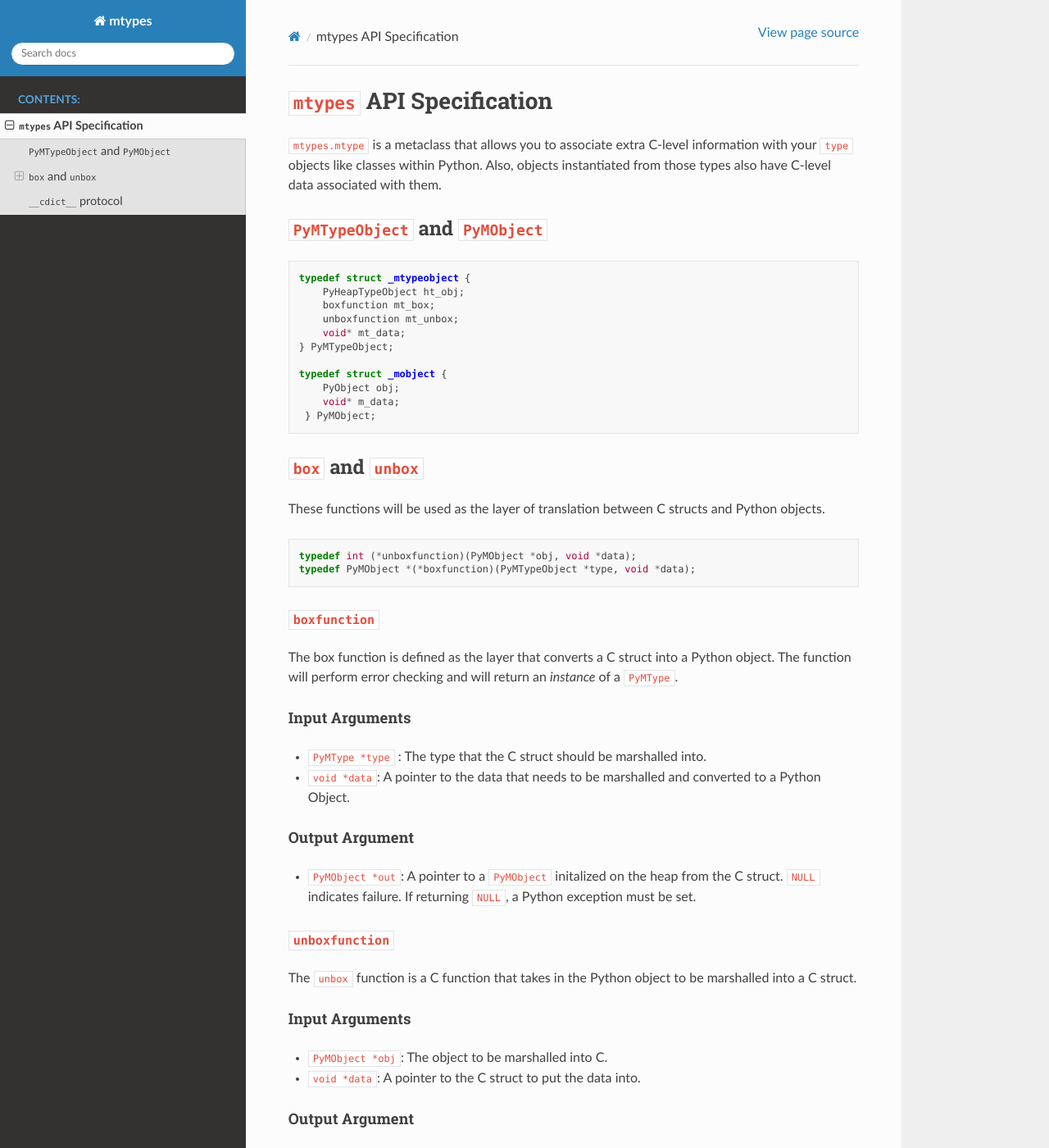
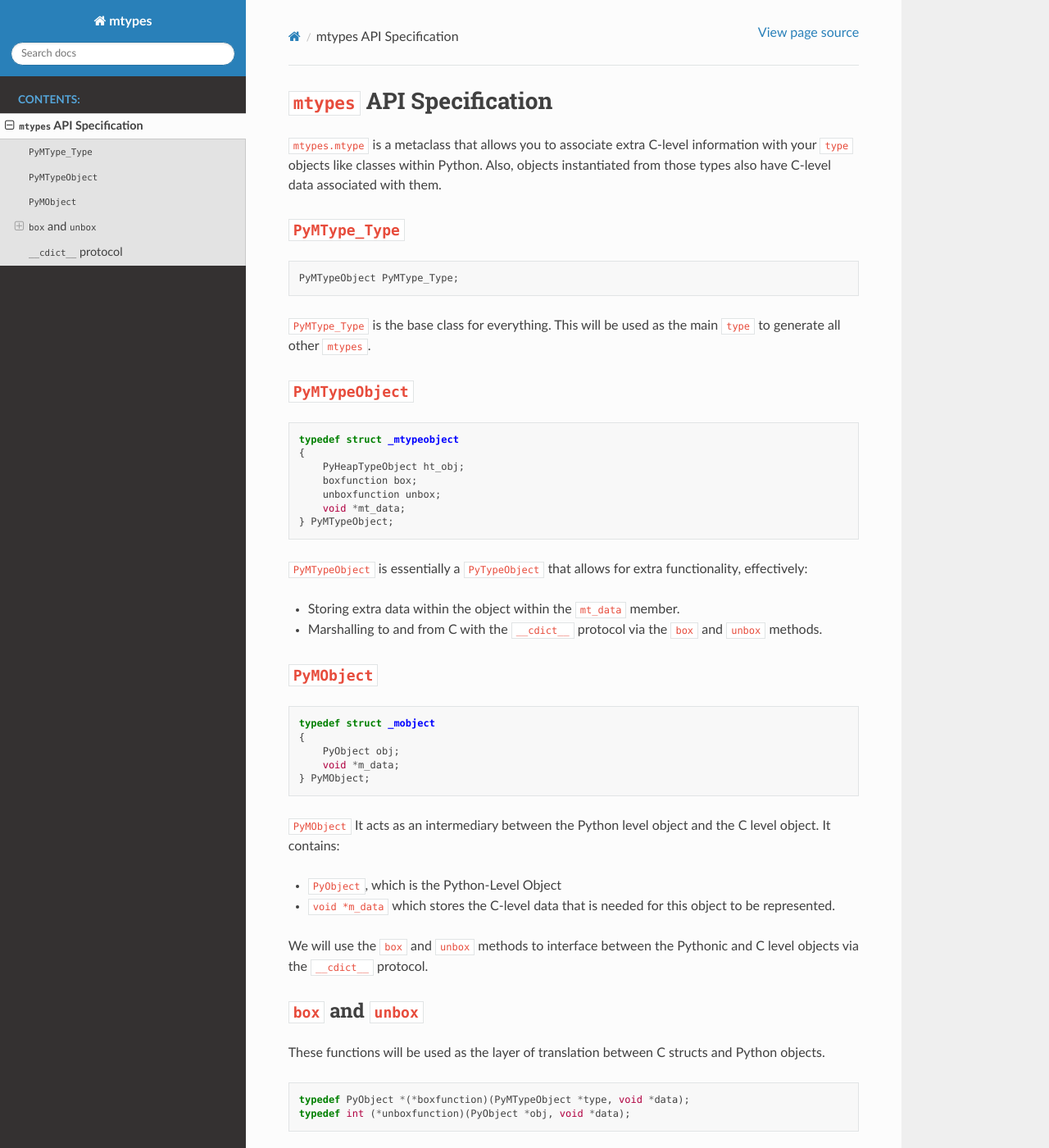
Before and after one commit to Quansight-Labs/mtypes, a Sphinx documentation site: the page built from docs/api-spec.rst, in a window 1280 px wide and 1400 px high. Shown: the whole window at 82% size. Built offline with Sphinx 7.4.7 and the Read the Docs theme 2.0.0, drawn with Linux system fonts in a browser that asks for light colours; some of the changed text lies outside the part shown.

Commit message:
Updated API spec.
Co-authored-by: Anirrudh Krishnan <anik597@gmail.com>

```diff
--- a/docs/api-spec.rst
+++ b/docs/api-spec.rst
@@ -6,22 +6,56 @@ C-level information with your ``type`` objects like classes within
 Python. Also, objects instantiated from those types also have C-level
 data associated with them.
 
-``PyMTypeObject`` and ``PyMObject``
------------------------------------
+``PyMType_Type``
+-----------------
 
 .. code:: c
 
-   typedef struct _mtypeobject {
-       PyHeapTypeObject ht_obj;
-       boxfunction mt_box;
-       unboxfunction mt_unbox;
-       void* mt_data;
-   } PyMTypeObject;
+    PyMTypeObject PyMType_Type;
 
-   typedef struct _mobject {
-       PyObject obj;
-       void* m_data;
+``PyMType_Type`` is the base class for everything. This will be used
+as the main ``type`` to generate all other ``mtypes``.
+
+``PyMTypeObject``
+-----------------
+
+.. code:: c
+
+    typedef struct _mtypeobject
+    {
+        PyHeapTypeObject ht_obj;
+        boxfunction box;
+        unboxfunction unbox;
+        void *mt_data;
+    } PyMTypeObject;
+
+``PyMTypeObject`` is essentially a ``PyTypeObject`` that allows for extra
+functionality, effectively:
+
+- Storing extra data within the object within the ``mt_data`` member.
+- Marshalling to and from C with the ``__cdict__`` protocol via the
+  ``box`` and ``unbox`` methods.
+
+
+``PyMObject``
+--------------
+.. code:: c
+
+    typedef struct _mobject
+    {
+        PyObject obj;
+        void *m_data;
     } PyMObject;
+
+``PyMObject`` It acts as an intermediary between the Python level
+object and the C level object. It contains:
+
+- ``PyObject``, which is the Python-Level Object
+- ``void *m_data`` which stores the C-level data that is needed
+  for this object to be represented.
+
+We will use the ``box`` and ``unbox`` methods to interface between
+the Pythonic and C level objects via the ``__cdict__`` protocol.
 
 ``box`` and ``unbox``
 ---------------------
@@ -31,8 +65,8 @@ structs and Python objects.
 
 .. code:: c
 
-   typedef int (*unboxfunction)(PyMObject *obj, void *data);
-   typedef PyMObject *(*boxfunction)(PyMTypeObject *type, void *data);
+    typedef PyObject *(*boxfunction)(PyMTypeObject *type, void *data);
+    typedef int (*unboxfunction)(PyObject *obj, void *data);
 
 ``boxfunction``
 ~~~~~~~~~~~~~~~
@@ -44,7 +78,7 @@ an *instance* of a ``PyMType``.
 Input Arguments
 ^^^^^^^^^^^^^^^
 
--  ``PyMType *type`` : The type that the C struct should be marshalled
+-  ``PyMTypeObject *type`` : The type that the C struct should be marshalled
    into.
 -  ``void *data``: A pointer to the data that needs to be marshalled and
    converted to a Python Object.
@@ -52,9 +86,11 @@ Input Arguments
 Output Argument
 ^^^^^^^^^^^^^^^
 
--  ``PyMObject *out``: A pointer to a ``PyMObject`` initalized on
-   the heap from the C struct. ``NULL`` indicates failure. If returning
-   ``NULL``, a Python exception must be set.
+- ``PyObject *out``: A pointer to a ``PyObject`` initalized on
+  the heap from the C struct. ``NULL`` indicates failure. If returning
+  ``NULL``, a Python exception must be set. The returned object must be
+  a pointer to either a ``PyMTypeObject`` or ``PyMObject`` which has
+  the Python type of ``type``.
 
 ``unboxfunction``
 ~~~~~~~~~~~~~~~~~
@@ -67,16 +103,17 @@ to be marshalled into a C struct.
 Input Arguments
 ^^^^^^^^^^^^^^^
 
--  ``PyMObject *obj``: The object to be marshalled into C.
--  ``void *data``: A pointer to the C struct to put the data into.
+- ``PyObject *obj``: The object to be marshalled into C. Its type
+  must be an instance of ``PyMTypeObject``.
+- ``void *data``: A pointer to the C struct to put the data into.
 
 .. _output-argument-1:
 
 Output Argument
 ^^^^^^^^^^^^^^^
 
--  ``int return_code``: Must be ``-1`` on failure and ``0`` on success.
-   If returning ``-1``, a Python exception must be set.
+- ``int return_code``: Must be ``-1`` on failure and ``0`` on success.
+  If returning ``-1``, a Python exception must be set.
 
 ``__cdict__`` protocol
 ----------------------
```
